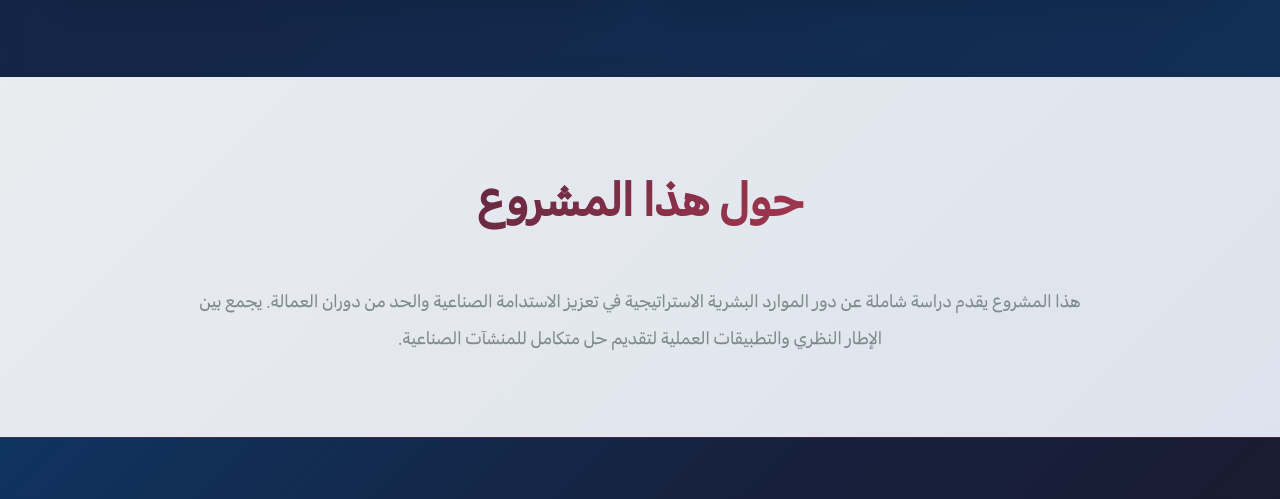
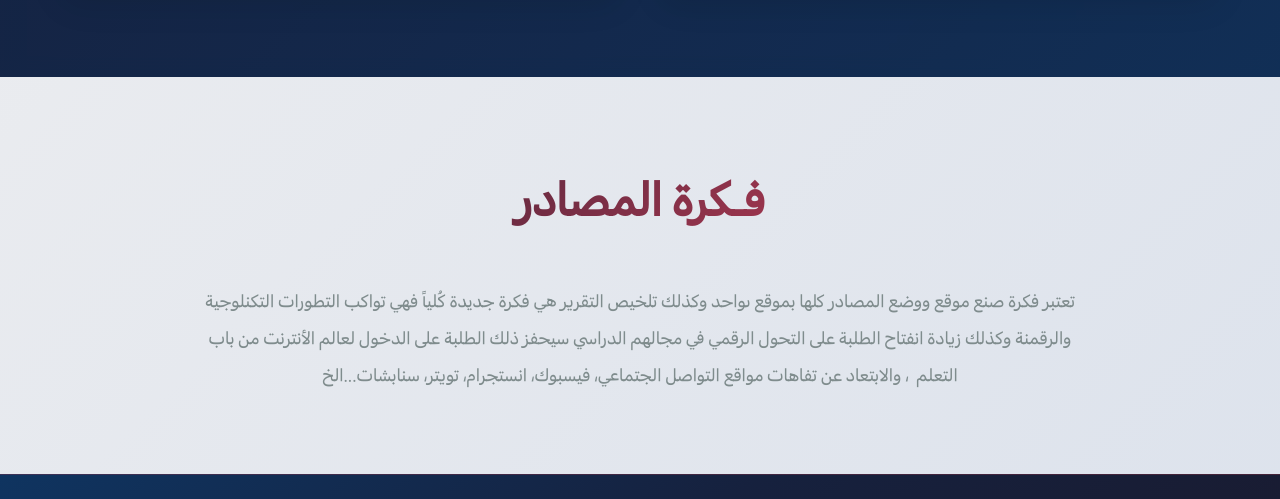
Before and after one commit to wwgtr/saifali, a plain HTML site: page index.html in a window 1280 px wide. Shown: the part 8075-8574 px from the top of the page. Drawn offline with Linux system fonts and the light colour scheme.

Commit message:
Update index.html

```diff
--- a/index.html
+++ b/index.html
@@ -352,8 +352,8 @@
     <!-- About Section -->
     <section id="about" class="about-section">
         <div class="container">
-            <h2>حول هذا المشروع</h2>
-            <p>هذا المشروع يقدم دراسة شاملة عن دور الموارد البشرية الاستراتيجية في تعزيز الاستدامة الصناعية والحد من دوران العمالة. يجمع بين الإطار النظري والتطبيقات العملية لتقديم حل متكامل للمنشآت الصناعية.</p>
+            <h2>  فـكرة المصادر</h2>
+            <p>تعتبر فكرة صنع موقع ووضع المصادر كلها بموقع ىواحد وكذلك تلخيص التقرير هي فكرة جديدة كُلياً فهي تواكب التطورات التكنلوجية والرقمنة وكذلك زيادة انفتاح الطلبة على التحول الرقمي في مجالهم الدراسي سيحفز ذلك الطلبة على الدخول  لعالم الأنترنت من باب التعلم  ، والابتعاد عن تفاهات مواقع التواصل الجتماعي، فيسبوك، انستجرام، تويتر، سنابشات...الخ</p>
         </div>
     </section>
 
```
